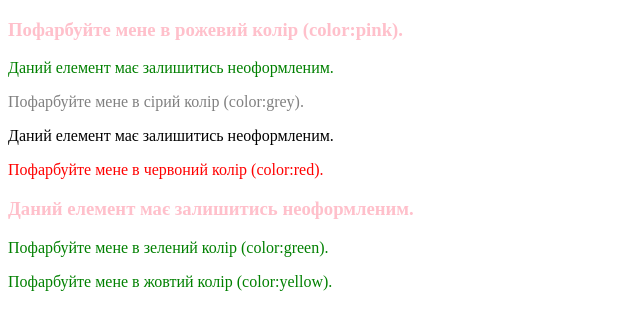
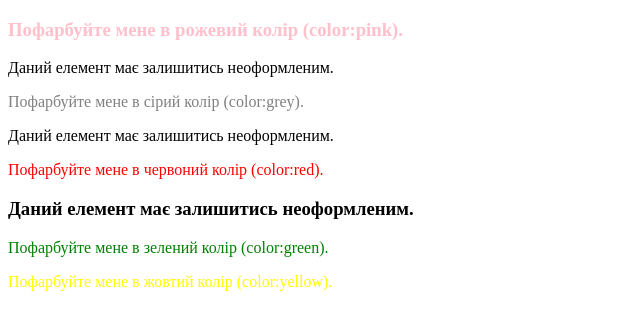
Before and after one commit to KaSkEd-sys/HW-8, a plain HTML site: page index.html in a window 1280 px wide. Shown: the whole page, without its empty margins (0-640 px from the left). Drawn offline with Linux system fonts and the light colour scheme.

Commit message:
Refactor CSS selectors for text-box elements

```diff
--- a/css/style.css
+++ b/css/style.css
@@ -1,4 +1,4 @@
-.text-box h3 {
+.text-box > h3:first-of-type {
   color: pink;
 }
 
@@ -6,14 +6,18 @@
   color: grey;
 }
 
-.text-box div p {
+.text-box div > p {
   color: red;
 }
 
-.text-box > p {
+.text-box > p:nth-of-type(3) {
   color: green;
 }
 
-.yellow {
+
+.text-box > p.yellow {
   color: yellow;
 }
+
+
+.text-box img { max-width: 100%; display: block; }
```
